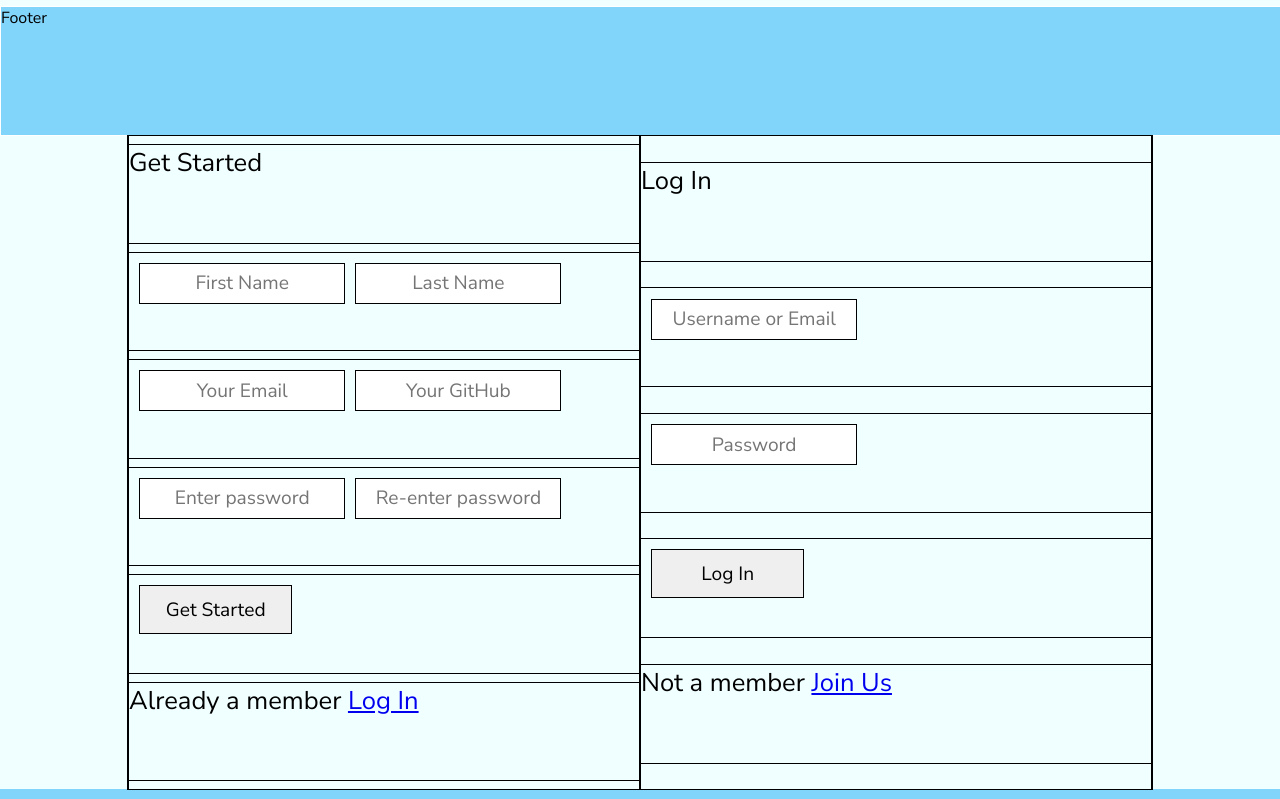
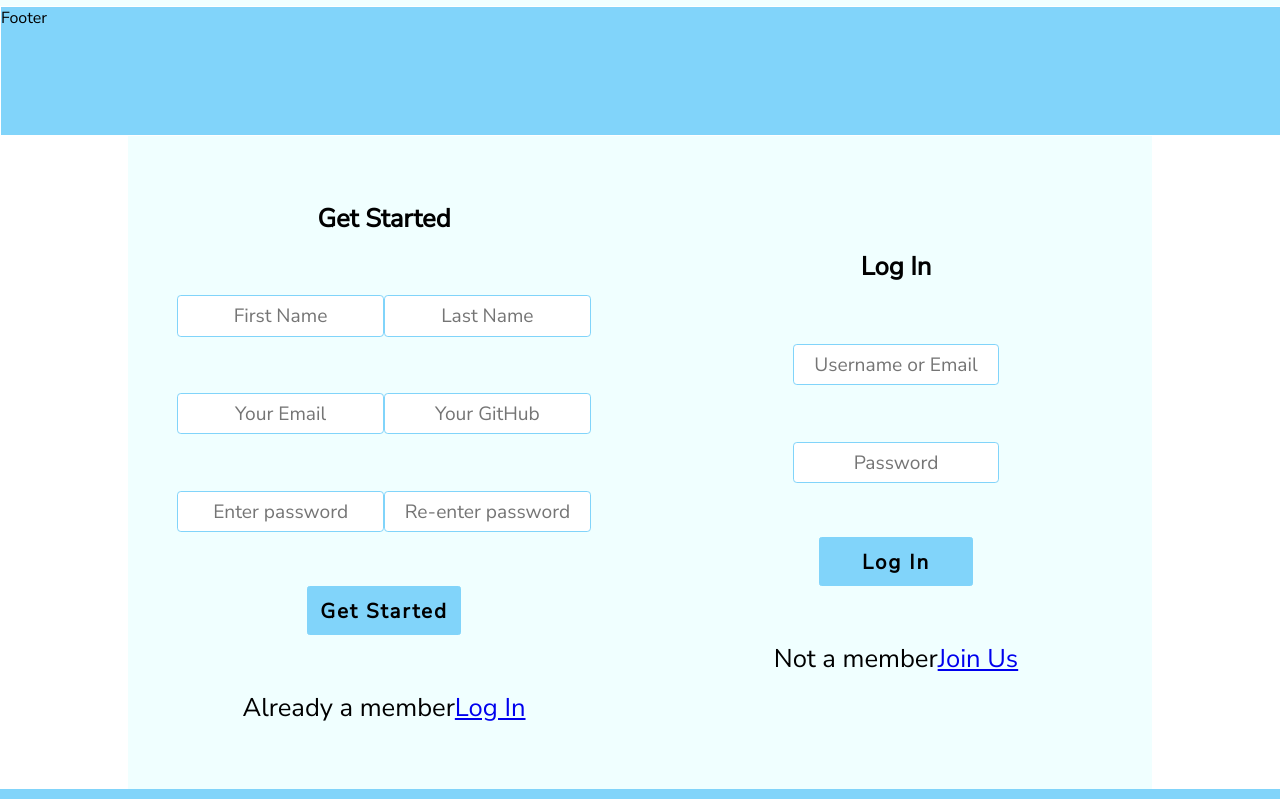
Before and after one commit to MokuaEnock/NxT-learn, a React (Create React App) app: page / in a window 1280 px wide. Shown: the part 1601-2400 px from the top of the page. Built offline with nearby package versions, Linux system fonts and the light colour scheme; no server answers; data requests are answered from the project's data file.

Commit message:
style login form

```diff
--- a/src/components/login/Login.js
+++ b/src/components/login/Login.js
@@ -57,7 +57,7 @@ function Login() {
     <section id="login">
       <section>
         <form id="get_started" onSubmit={submitStart}>
-          <span>Get Started</span>
+          <h2>Get Started</h2>
           <span>
             <input
               type="text"
@@ -131,7 +131,7 @@ function Login() {
         </form>
 
         <form id="log_in" onSubmit={submitLogin}>
-          <span>Log In</span>
+          <h2>Log In</h2>
           <span>
             <label></label>
             <input
--- a/src/index.css
+++ b/src/index.css
@@ -147,12 +147,9 @@ main>div>span>button {
 
 }
 
-
-
 #div1 {
   width: 40%;
   height: 100%;
-
 }
 
 #div1>h2 {
@@ -327,52 +324,59 @@ footer {
   flex-direction: row;
   align-items: center;
   justify-content: center;
+  background-color: white;
 }
 
 #login>section {
-  border: thin solid black;
   width: 80%;
   height: 100%;
   display: flex;
   flex-direction: row;
   align-items: center;
   justify-content: center;
+  background-color: azure;
 }
 
 #login>section>* {
   width: 50%;
   height: 100%;
-  border: thin solid;
   display: flex;
   flex-direction: column;
   align-items: center;
-  justify-content: space-evenly;
+  justify-content: center;
 }
 
 #get_started>*,
 #log_in>* {
   width: 100%;
-  border: thin solid;
   height: 15%;
   font-size: 2vw;
+  display: flex;
+  flex-direction: row;
+  align-items: center;
+  justify-content: center;
 
 }
 
 #login button {
   height: 50%;
   width: 30%;
-  margin-left: 2%;
-  margin-top: 2%;
+  border: thin solid #81D4FA;
+  background-color: #81D4FA;
+  font-weight: 600;
+  letter-spacing: .15vw;
+  font-size: 1.6vw;
+  border-radius: .2vw;
 }
 
 #login input {
   width: 40%;
   height: 40%;
-  border: thin solid;
+  border: thin solid #81d4fa;
+  border-radius: .3vw;
+  background-color: white;
   text-align: center;
   font-size: 1.5vw;
-  margin-left: 2%;
-  margin-top: 2%;
 }
 
 #login input:focus {
```
